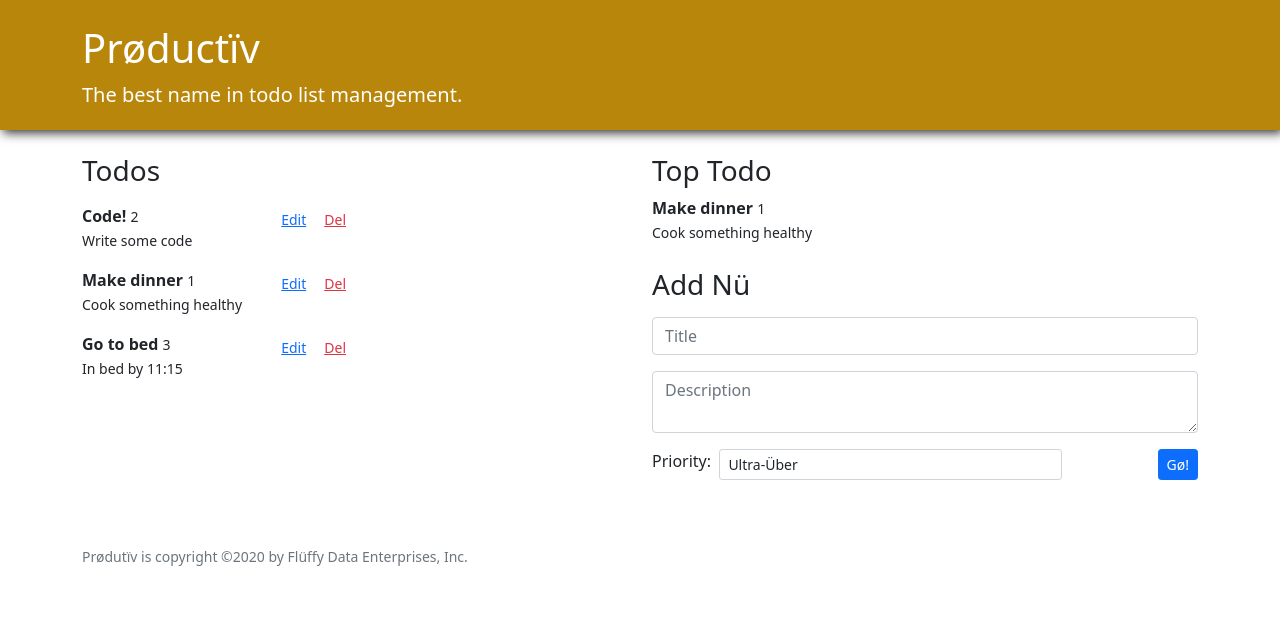
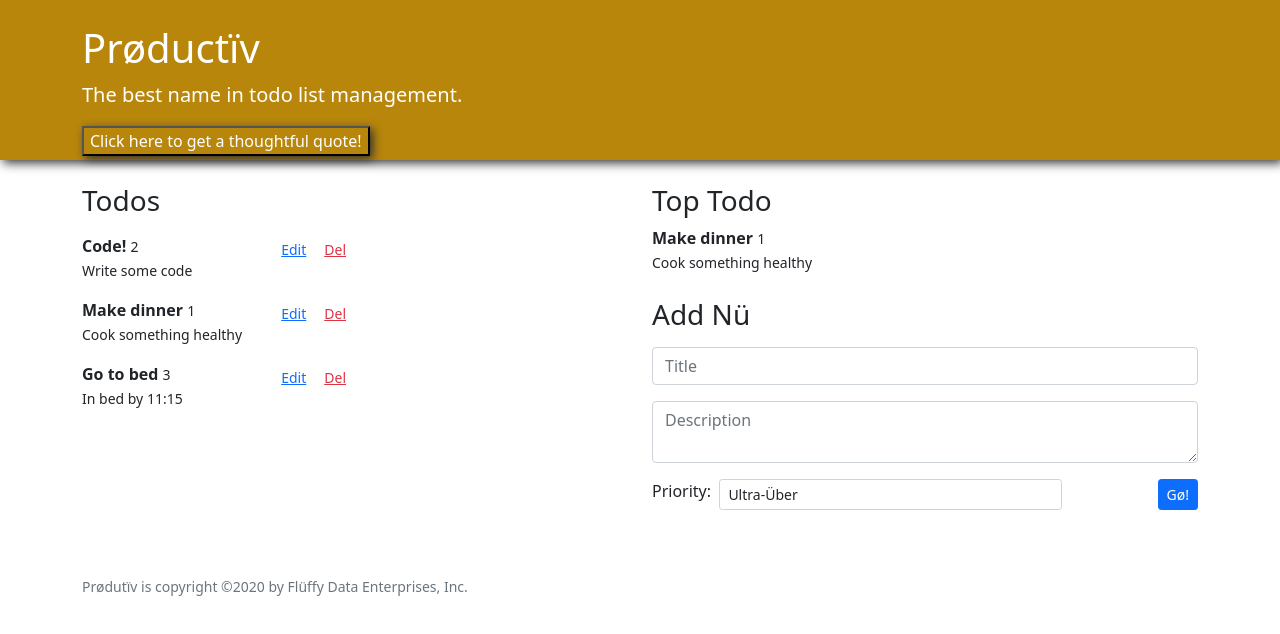
Before and after one commit to trevorhudson/react-productiv, a React (Create React App) app: page / in a window 1280 px wide. Shown: the top 634 px of the page. Built offline with nearby package versions, Linux system fonts and the light colour scheme.

Commit message:
Added pulling random quote feature and its test

```diff
--- a/src/App.css
+++ b/src/App.css
@@ -3,3 +3,7 @@
   color: white;
   box-shadow: 3px 3px 10px #333;
 }
+
+.DisplayQuote {
+  font-size: x-small
+}
--- a/src/App.js
+++ b/src/App.js
@@ -1,6 +1,7 @@
 import React from "react";
 import TodoApp from "./TodoApp";
 import Footer from "./Footer";
+import GetQuote from "./GetQuote"
 import "bootstrap/dist/css/bootstrap.css";
 import "./App.css";
 
@@ -16,8 +17,13 @@ function App() {
           <div className="container">
             <h1>Prøductïv</h1>
             <p className="lead">The best name in todo list management.</p>
+            <div>
+            <GetQuote/>
+            </div>
           </div>
         </header>
+
+
 
         <section className="container mt-4">
           <TodoApp initialTodos={[
--- a/src/EditableTodo.js
+++ b/src/EditableTodo.js
@@ -17,7 +17,6 @@ import TodoForm from "./TodoForm";
  */
 
 function EditableTodo({ todo, update, remove }) {
-  console.log('EditableTodo>>', todo);
   // editable state
   const [isEditing, setisEditing] = useState(false);
 
@@ -33,8 +32,6 @@ function EditableTodo({ todo, update, remove }) {
 
   /** Edit form saved; toggle isEditing and update in ancestor. */
   function handleSave(formData) {
-    console.log("handleSave", formData);
-    console.log("toDo", todo);
     const updatedToDo = { ...todo, ...formData };
     toggleEdit();
     update(updatedToDo);
--- a/src/EditableTodoList.js
+++ b/src/EditableTodoList.js
@@ -12,7 +12,7 @@ import EditableTodo from "./EditableTodo";
  */
 
 function EditableTodoList({ todos, update, remove }) {
-  console.log('EditableTodoList', todos);
+
 
   return (
     <div>
--- /dev/null
+++ b/src/GetQuote.js
@@ -0,0 +1,30 @@
+import React, { useState } from "react";
+import axios from "axios";
+import ShowQuote from "./ShowQuote";
+
+/** Makes axios call to get a quote and display it by rendering ShowQuote.
+ *
+ * props:
+ * none
+ *
+ * state:
+ * current quote
+ *
+ * App -> GetQuote -> ShowQuote
+ */
+function GetQuote() {
+  const [currentQuote, setCurrentQuote] = useState("");
+
+  /** retrieve a random quote from quotes API */
+  async function randomQuote() {
+    const response = await axios.get("https://inspo-quotes-api.herokuapp.com/quotes/random");
+    const randomQuote = response.data.quote;
+    setCurrentQuote(randomQuote);
+  }
+
+  return (
+    <ShowQuote getQuote={randomQuote} currentQuote={currentQuote}/>
+  );
+}
+
+export default GetQuote;
--- /dev/null
+++ b/src/ShowQuote.css
@@ -0,0 +1,5 @@
+.ShowQuote button {
+    background-color: darkgoldenrod;
+    color: white;
+    box-shadow: 3px 3px 10px #333;
+}
--- /dev/null
+++ b/src/ShowQuote.js
@@ -0,0 +1,35 @@
+import "./ShowQuote.css";
+
+/** Shows a random current quote and displays button to get new quote
+ *
+ * Props:
+ * getQuote is a function that retrieves a random quote from API
+ * quote is the current state passed down from the the parent GetQuote component
+ *
+ * No state
+ */
+function ShowQuote({ getQuote, currentQuote }) {
+
+  function initialQuote() {
+    return (<div className="ShowQuote">
+      <button
+        className = "btn-QuoteDisplay"
+        onClick={getQuote}>Click here to get a thoughtful quote!
+      </button>
+    </div>);
+  }
+
+  function displayQuote() {
+    return(<div className="ShowQuote">
+      <p className="Quote"><i>{currentQuote.text} - {currentQuote.author}</i></p>
+      <button
+        className = "btn-QuoteDisplay"
+        onClick={getQuote}>New Quote!
+      </button>
+    </div>);
+  }
+
+  return currentQuote ? displayQuote() : initialQuote();
+};
+
+export default ShowQuote;
--- a/src/TodoApp.js
+++ b/src/TodoApp.js
@@ -20,7 +20,7 @@ function TodoApp({ initialTodos }) {
 
   /** add a new todo to list */
   function create(newTodo) {
-    console.log("create",newTodo)
+
     const todo = { ...newTodo, id: uuid() };
     setTodos(todos => [...todos, todo]);
 
--- a/src/TodoForm.js
+++ b/src/TodoForm.js
@@ -14,7 +14,7 @@ import React, { useState } from "react";
 
 function TodoForm({ initialFormData, handleSave }) {
   const [formData, setFormData] = useState(initialFormData);
-  console.log("TodoForm", formData);
+
 
   /** Update form input. */
   function handleChange(evt) {
--- a/src/TopTodo.js
+++ b/src/TopTodo.js
@@ -11,7 +11,7 @@ import Todo from "./Todo";
  */
 
 function TopTodo({ todos }) {
-  console.log("TopTodo", todos);
+
   // lowest-priority # is the highest priority
   let top = todos.reduce(
     (acc, cur) => Number(cur.priority) < acc.priority ? cur : acc, todos[0]);
```
Also changed, not shown: 2 other files (tests, documents, lock files or other folders).
